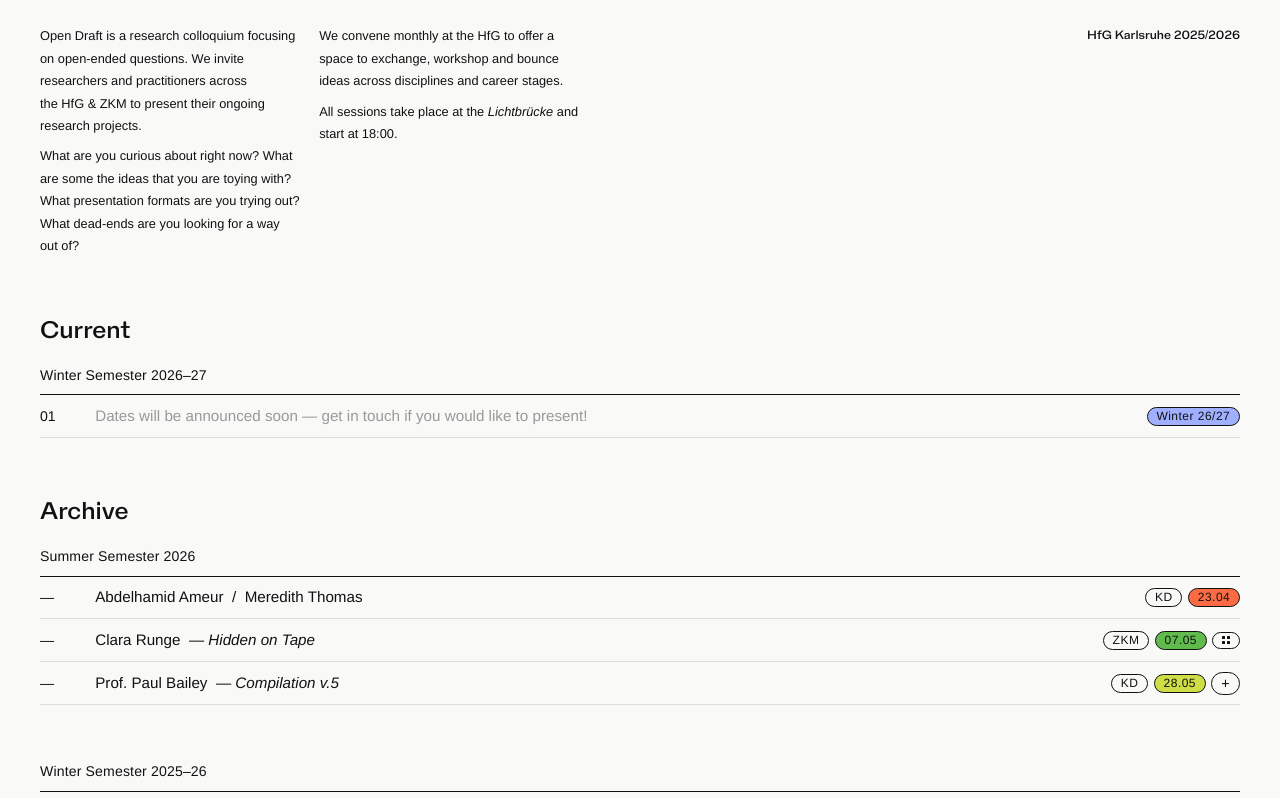
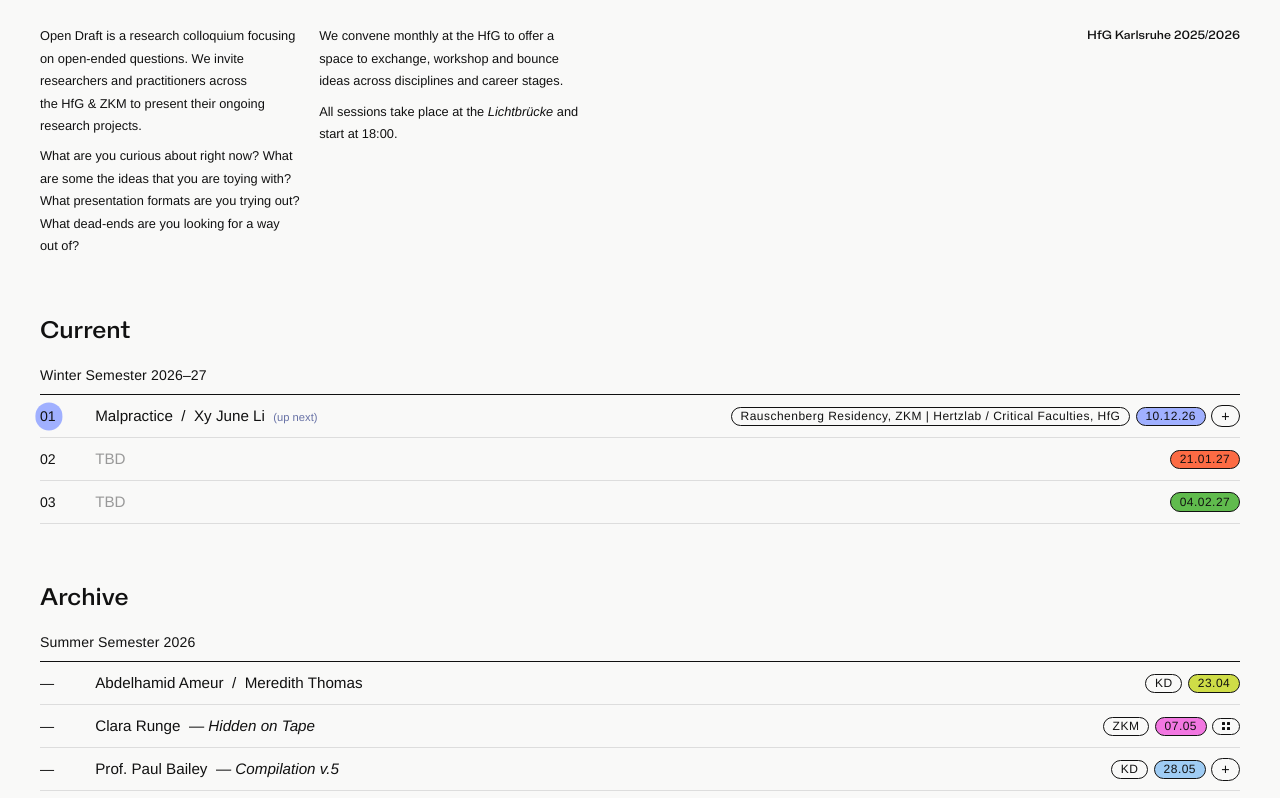
Before and after one commit to helinulas/open-drafts, an Eleventy site: page index.njk in a window 1280 px wide. Shown: the part 132-930 px from the top of the page. Built offline with nearby package versions, Linux system fonts and the light colour scheme; Eleventy itself is replaced by a stand-in of ours; files that its build step writes are made by us from their sources; what marked would draw is missing.

Commit message:
Add Winter 2026–27 schedule: Malpractice / Xy June Li, two TBD dates
- 10.12.26: Malpractice / Xy June Li with full bios and links (up next)
- 21.01.27 and 04.02.27 listed as TBD; remove old announcement row
- Session text: speakers side by side, tighter line spacing,
  links highlighted in the row colour and opening in a new tab

Co-Authored-By: Claude Opus 5.5 <noreply@anthropic.com>

```diff
--- a/_includes/base.njk
+++ b/_includes/base.njk
@@ -329,13 +329,32 @@
       gap: 1rem 2.5rem;
     }
     .detail-inner.photos-only { grid-template-columns: 1fr; }
+    .detail-inner.text-only { grid-template-columns: 1fr; }
+    .detail-inner.text-only .detail-text { max-width: 100ch; }
+    /* One <div> per speaker: speakers sit side by side */
+    .detail-inner.text-only .detail-text:has(> div + div) {
+      max-width: none;
+      display: grid;
+      grid-auto-flow: column;
+      grid-auto-columns: 1fr;
+      gap: 0 2.5rem;
+    }
 
     .detail-text {
       font-size: 0.8rem;
-      line-height: 1.8;
+      line-height: 1.5;
       color: #111;
     }
     .detail-text em { font-style: italic; }
+    .detail-text a {
+      color: var(--accent-text, #111);
+      background: var(--accent, #60BB4D);
+      text-decoration: none;
+      padding: 0.05em 0.35em;
+      border-radius: 3px;
+    }
+    .detail-text a:hover { opacity: 0.75; }
+    .detail-text p + p { margin-top: 0.9em; }
 
     .detail-photos {
       display: flex;
@@ -473,6 +492,7 @@
       .tag { font-size: 0.75rem; }
 
       .detail-inner { padding-left: 0; grid-template-columns: 1fr; }
+      .detail-inner.text-only .detail-text:has(> div + div) { grid-auto-flow: row; gap: 0.9em 0; }
       .detail-photos { max-width: 100%; }
     }
 
--- /dev/null
+++ b/content/sessions/10-malpractice-xy-june-li.md
@@ -0,0 +1,33 @@
+---
+name: "Malpractice / Xy June Li"
+semester: winter-2026-27
+order: 1
+speakers:
+  - name: "Malpractice"
+    url: "https://malpractice.network"
+  - name: "Xy June Li"
+    url: "https://xyjuneli.com/"
+separator: "/"
+title: ""
+affiliation: "Rauschenberg Residency, ZKM | Hertzlab / Critical Faculties, HfG"
+event_date: "10.12.26"
+upnext: true
+tags: []
+photos: []
+---
+<div>
+
+Malpractice is a Vienna-based artist duo composed of Chiara Kristler (b. 1998, IT/AT) and Marcin Ratajczyk (b. 2002, PL). Their practice constructs functional systems to examine how human communication and societal structures adapt to algorithmic logic. Much of their work runs on a method they call prompted perspectives: a language model is given a worldview and made to run it continuously against live material, so that a way of seeing becomes something an audience can enter, test and leave.
+
+Their works include *Flynn* (2025–ongoing), an AI agent admitted as a student to the University of Applied Arts Vienna; the interactive performance *All Inclusive AI Hell Cruise* (2026); the film *Fatigue Archive* (2025); and the AI opera *Don't Be Such An Image* (2025). Malpractice held a solo exhibition at Francisco Carolinum, Linz (2025–26), were nominated for the S+T+ARTS Prize 2026 and are Rauschenberg Residents at ZKM Karlsruhe (2026–27).
+
+[malpractice.network](https://malpractice.network) · [Instagram](https://www.instagram.com/malpractice.network/)
+
+</div>
+<div>
+
+Xy June Li is a research-based interdisciplinary artist and writer based in Stuttgart. Her practice spans video installation, performance, painting and text. She studied literature in Tübingen and graduated from the Academy of Fine Arts Stuttgart in 2024. Her long-term project *Kuling* (since 2023) takes the 1895 British colonial resort on Mount Lu, near where she grew up, as a field for asking how language carries violence and how fiction can intervene in historical fact. *MOAT (Ministry of Artificial Truth)*, still in an early stage, continues this question into AI: a fictional ministry issues prompts to large language models to expose the authoritarian registers latent in them. She is an Academic Associate on Critical Faculties at HfG Karlsruhe.
+
+[xyjuneli.com](https://xyjuneli.com/) · [Instagram](https://www.instagram.com/xy.june.li/)
+
+</div>
--- a/content/sessions/10-tba-winter-2026-27.md
+++ /dev/null
@@ -1,14 +0,0 @@
----
-name: TBA
-semester: winter-2026-27
-order: 1
-speakers: []
-title: ""
-affiliation: ""
-event_date: "Winter 26/27"
-upnext: false
-tba: true
-tba_message: "Dates will be announced soon — get in touch if you would like to present!"
-tags: []
-photos: []
----
--- /dev/null
+++ b/content/sessions/11-tbd-21-01-27.md
@@ -0,0 +1,14 @@
+---
+name: TBD
+semester: winter-2026-27
+order: 2
+speakers: []
+title: ""
+affiliation: ""
+event_date: "21.01.27"
+upnext: false
+tba: true
+tba_message: "TBD"
+tags: []
+photos: []
+---
--- /dev/null
+++ b/content/sessions/12-tbd-04-02-27.md
@@ -0,0 +1,14 @@
+---
+name: TBD
+semester: winter-2026-27
+order: 3
+speakers: []
+title: ""
+affiliation: ""
+event_date: "04.02.27"
+upnext: false
+tba: true
+tba_message: "TBD"
+tags: []
+photos: []
+---
--- a/index.njk
+++ b/index.njk
@@ -120,7 +120,7 @@ layout: base.njk
         {% if hasBody %}
           <div class="row-detail" id="{{ rowId }}-expand">
             <div class="detail-inner{% if not hasPhotos %} text-only{% endif %}">
-              <div class="detail-text">{{ session.templateContent | safe }}</div>
+              <div class="detail-text" onclick="event.stopPropagation()">{{ session.templateContent | safe }}</div>
             </div>
           </div>
         {% endif %}
```
Also changed, not shown: .eleventy.js.
